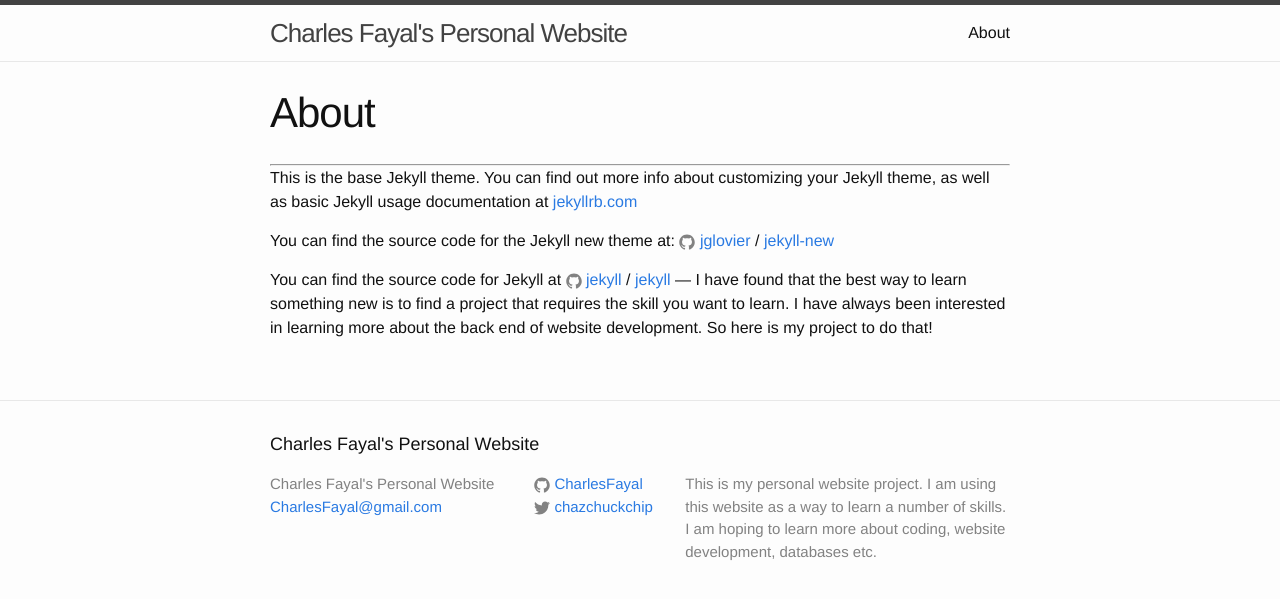
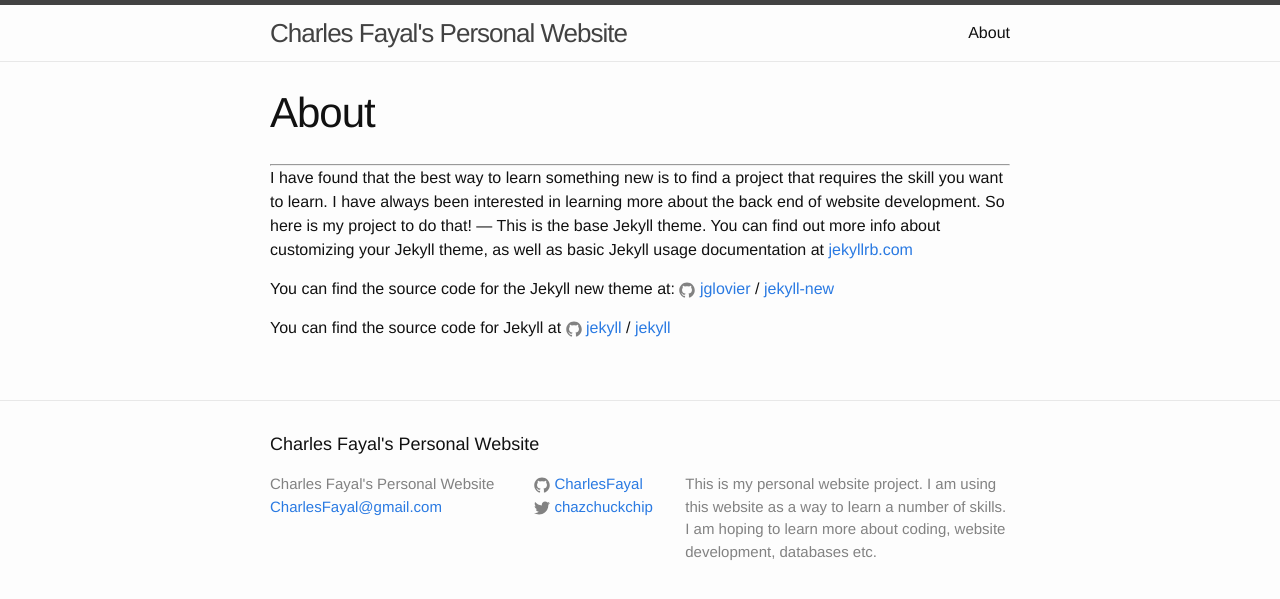
Before and after one commit to charlesfayal/charlesfayal.github.io, a Jekyll site: the page built from about.md, in a window 1280 px wide. Shown: the top 599 px of the page. Built offline with Jekyll 4.4.1, drawn with Linux system fonts in a browser that asks for light colours; part of the change alters nothing that is shown.

```diff
--- a/about.md
+++ b/about.md
@@ -3,6 +3,8 @@ layout: page
 title: About
 permalink: /about/
 ---
+---
+I have found that the best way to learn something new is to find a project that requires the skill you want to learn. I have always been interested in learning more about the back end of website development. So here is my project to do that!
 ---
 This is the base Jekyll theme. You can find out more info about customizing your Jekyll theme, as well as basic Jekyll usage documentation at [jekyllrb.com](http://jekyllrb.com/)
 
@@ -13,6 +15,3 @@ You can find the source code for the Jekyll new theme at:
 You can find the source code for Jekyll at
 {% include icon-github.html username="jekyll" %} /
 [jekyll](https://github.com/jekyll/jekyll)
----
-I have found that the best way to learn something new is to find a project that requires the skill you want to learn.
-I have always been interested in learning more about the back end of website development. So here is my project to do that!
```
